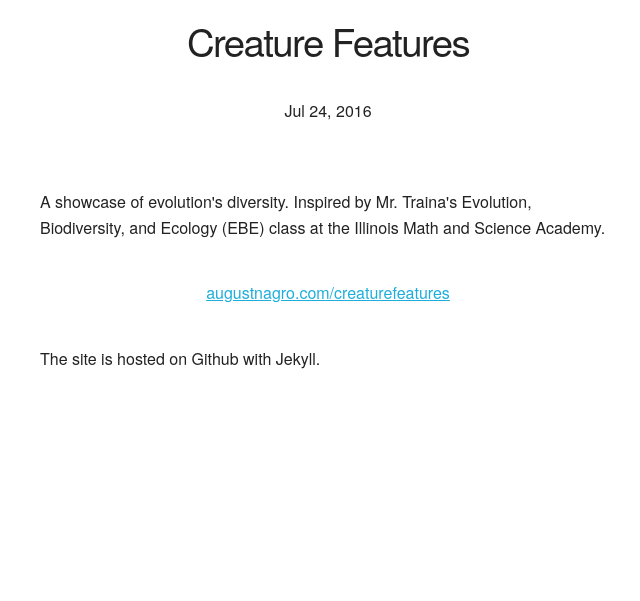
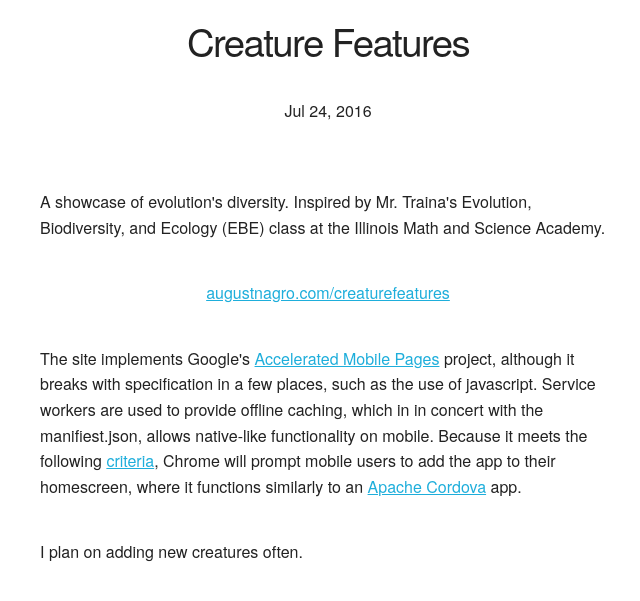
Before and after one commit to AugustNagro/augustnagro.github.io, a Jekyll site: the page built from _posts/2016-7-24-creature-features.html, in a window 1280 px wide. Shown: the top 601 px of the page, without its empty margins (312-952 px from the left). Built offline with Jekyll 4.4.1, drawn with Linux system fonts in a browser that asks for light colours.

Commit message:
updated creature features post

```diff
--- a/_includes/head.html
+++ b/_includes/head.html
@@ -8,8 +8,16 @@
   <meta name="description" content="{% if page.excerpt %}{{ page.excerpt | strip_html | strip_newlines | truncate: 160 }}{% else %}{{ site.description }}{% endif %}">
 
   <link rel="shortcut icon" type="image/png" href='{{ "/images/favicon.png" }}'>
-  <link rel="stylesheet" href='{{ "/css/skeleton.min.css" }}'>
-  <link rel="stylesheet" href='{{ "/css/custom.css" }}'>
+  <style type="text/css">
+    {% include skeleton.min.css %}
+    {% include custom.css %}
+
+    {% if page.isIndex %}
+      body {
+        overflow: hidden;
+      }
+    {% endif %}
+  </style>
 
   <script>
     (function(i,s,o,g,r,a,m){i['GoogleAnalyticsObject']=r;i[r]=i[r]||function(){
--- a/_posts/2016-7-24-creature-features.html
+++ b/_posts/2016-7-24-creature-features.html
@@ -8,4 +8,6 @@ categories: programming
 
 <p align="center"><a href="http://augustnagro.com/creaturefeatures/">augustnagro.com/creaturefeatures</a></p>
 
-<p>The site is hosted on Github with Jekyll.</p>
+<p>The site implements Google's <a href="https://www.ampproject.org/">Accelerated Mobile Pages</a> project, although it breaks with specification in a few places, such as the use of javascript. Service workers are used to provide offline caching, which in in concert with the manifiest.json, allows native-like functionality on mobile. Because it meets the following <a href="https://developers.google.com/web/fundamentals/engage-and-retain/app-install-banners/web-app-install-banners?hl=en">criteria</a>, Chrome will prompt mobile users to add the app to their homescreen, where it functions similarly to an <a href="https://cordova.apache.org/">Apache Cordova</a> app.</p>
+
+<p>I plan on adding new creatures often.</p>
--- a/projects.html
+++ b/projects.html
@@ -2,6 +2,7 @@
 layout: default
 ---
 <div class="container" style="padding-top: 1rem">
+    <h3 align="center">Projects</h3>
     {% for post in site.posts %}
         <div class="row">
             <div class="md-six md-offset-by-three columns">
```
Also changed, not shown: index.html (+5 -7 lines), _includes/custom.css (renamed from css/custom.css), _includes/index.js (renamed from js/index.js), _includes/skeleton.min.css (renamed from css/skeleton.min.css).
